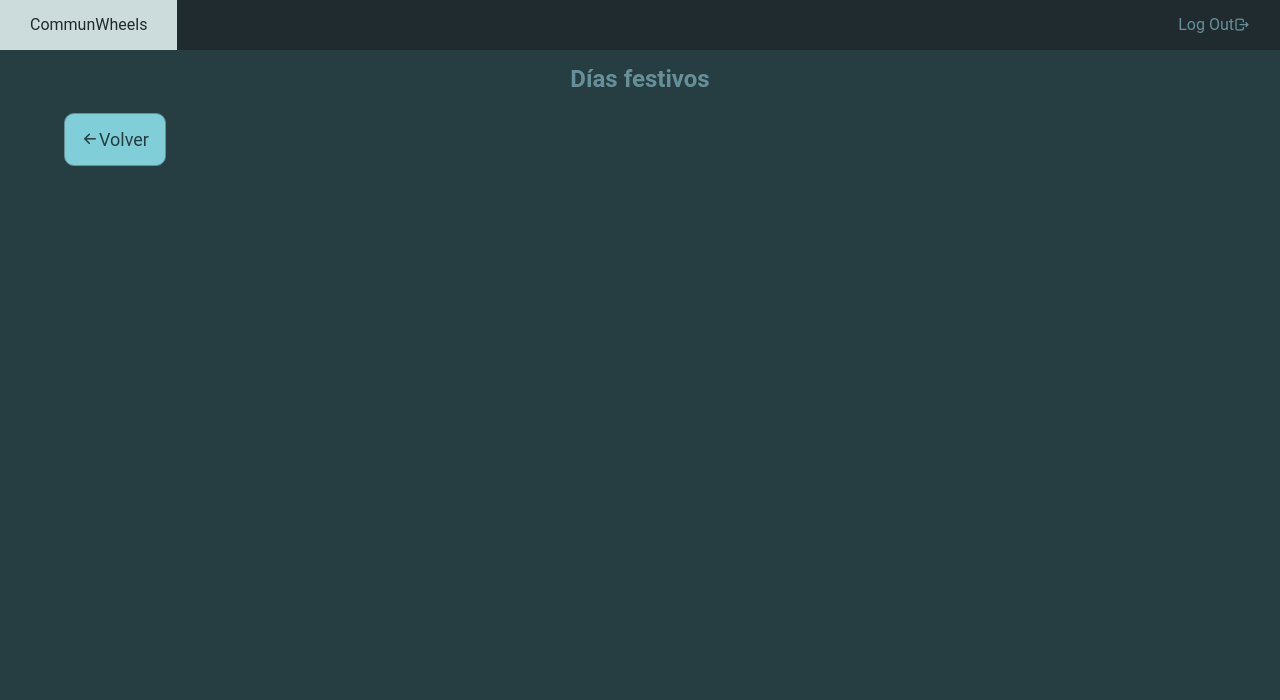
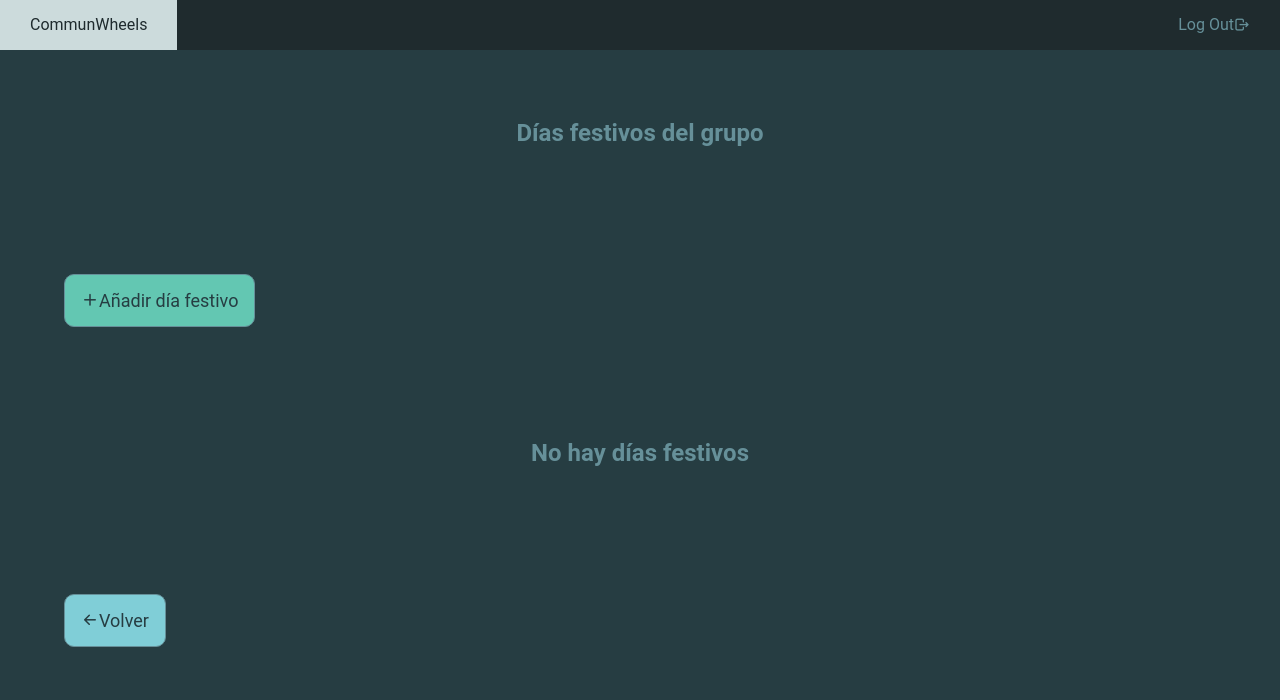
Before and after one commit to APA1112/CommunWheels, a Symfony app: template templates/non_school_day/index.html.twig in a window 1280 px wide. Shown: the top 700 px of the page. Run offline with Twig, Linux system fonts and the light colour scheme; the template is opened without the code that fills it, so the values that code supplies are empty; some libraries are stand-ins or nearby versions.

Commit message:
NonSchoolDay show data and new migration

```diff
--- a/templates/non_school_day/index.html.twig
+++ b/templates/non_school_day/index.html.twig
@@ -4,15 +4,76 @@
 
 {% block body %}
     <div class="container">
-        <h2 class="titulo">Días festivos</h2>
+        <h2 class="titulo">Días festivos del grupo {{ group.name }}</h2>
         <div class="button_container">
-            <a href="{{ path('timetable_mod', {'id':group}) }}" class="secondaryButton"><i class="ti ti-arrow-left"></i>Volver</a>
+            <a href="#" class="primaryButton"><i class="ti ti-plus"></i>Añadir día festivo</a>
         </div>
-        <div class="table_container">
-            <table class="tabla">
-                <thead></thead>
-                <tbody></tbody>
-            </table>
+        <div class="card_container">
+            {% for nonSchoolDay in nonSchoolDays %}
+                <div class="expandable-container">
+                    <div class="expandable">
+                        <span class="title">{{ nonSchoolDay.description }}</span>
+                        <div class="icons">
+                            <a href="{{ path('driver_mod', {'id':nonSchoolDay.id}) }}" class="btn edit"><i class="ti ti-edit" style="font-size: 1.5rem"></i></a>
+                            <a href="#" class="btn delete" onclick="confirmDelete({{ nonSchoolDay.id }})"><i class="ti ti-trash" style="font-size: 1.5rem"></i></a>
+                            <span class="icon"><i class="ti ti-caret-down-filled" style="font-size: 1.5rem"></i></span>
+                        </div>
+                    </div>
+                    <div class="content">
+                        <div class="card-grid">
+                            <div class="expanded_card">
+                                <p class="label">Fecha:</p>
+                                <p class="value">{{ nonSchoolDay.dayDate | date('d-m-Y') }}</p>
+                            </div>
+                        </div>
+                    </div>
+                </div>
+            {% else %}
+                <div class="expandable-container">
+                    <h2 class="titulo">No hay días festivos</h2>
+                </div>
+            {% endfor %}
+        </div>
+        <div class="button_container">
+            <a href="{{ path('timetable_mod', {'id':group.id}) }}" class="secondaryButton"><i class="ti ti-arrow-left"></i>Volver</a>
         </div>
     </div>
+
+    <script>
+        function confirmDelete(id) {
+            Swal.fire({
+                title: '¿Estás seguro?',
+                text: "¡No podrás recuperar este dia festivo!",
+                icon: 'warning',
+                showCancelButton: true,
+                confirmButtonColor: '#8E6C88',
+                cancelButtonColor: '#80CED7',
+                confirmButtonText: 'Sí, eliminarlo',
+                cancelButtonText: 'Cancelar'
+            }).then((result) => {
+                if (result.isConfirmed) {
+                    $.ajax({
+                        url: '{{ path('driver_delete', {'id': 'ID_PLACEHOLDER'}) }}'.replace('ID_PLACEHOLDER', id),
+                        type: 'DELETE',
+                        success: function(response) {
+                            Swal.fire(
+                                '¡Eliminado!',
+                                'El dia festivo ha sido eliminado.',
+                                'success'
+                            ).then(() => {
+                                window.location.href = '{{ path('driver_main') }}';
+                            });
+                        },
+                        error: function(xhr) {
+                            Swal.fire(
+                                'Error',
+                                'Hubo un problema al eliminar el dia festivo.',
+                                'error'
+                            );
+                        }
+                    });
+                }
+            })
+        }
+    </script>
 {% endblock %}
--- a/templates/users/main.html.twig
+++ b/templates/users/main.html.twig
@@ -2,7 +2,7 @@
 {% block body %}
     <div class="container">
         <div class="button_container">
-            <a href="{{ path('driver_new') }}" class="primaryButton"><i class="ti ti-table-plus"></i>Nuevo conductor</a>
+            <a href="{{ path('driver_new') }}" class="primaryButton"><i class="ti ti-plus"></i>Nuevo conductor</a>
         </div>
         <div class="card_container">
             {% for driver in pagination %}
```
Also changed, not shown: migrations/Version20240522194829.php (added, +31 -0 lines), src/Controller/NonSchoolDayController.php (+6 -2 lines), src/Entity/NonSchoolDay.php (+15 -0 lines), src/Repository/NonSchoolDayRepository.php (+0 -24 lines).
